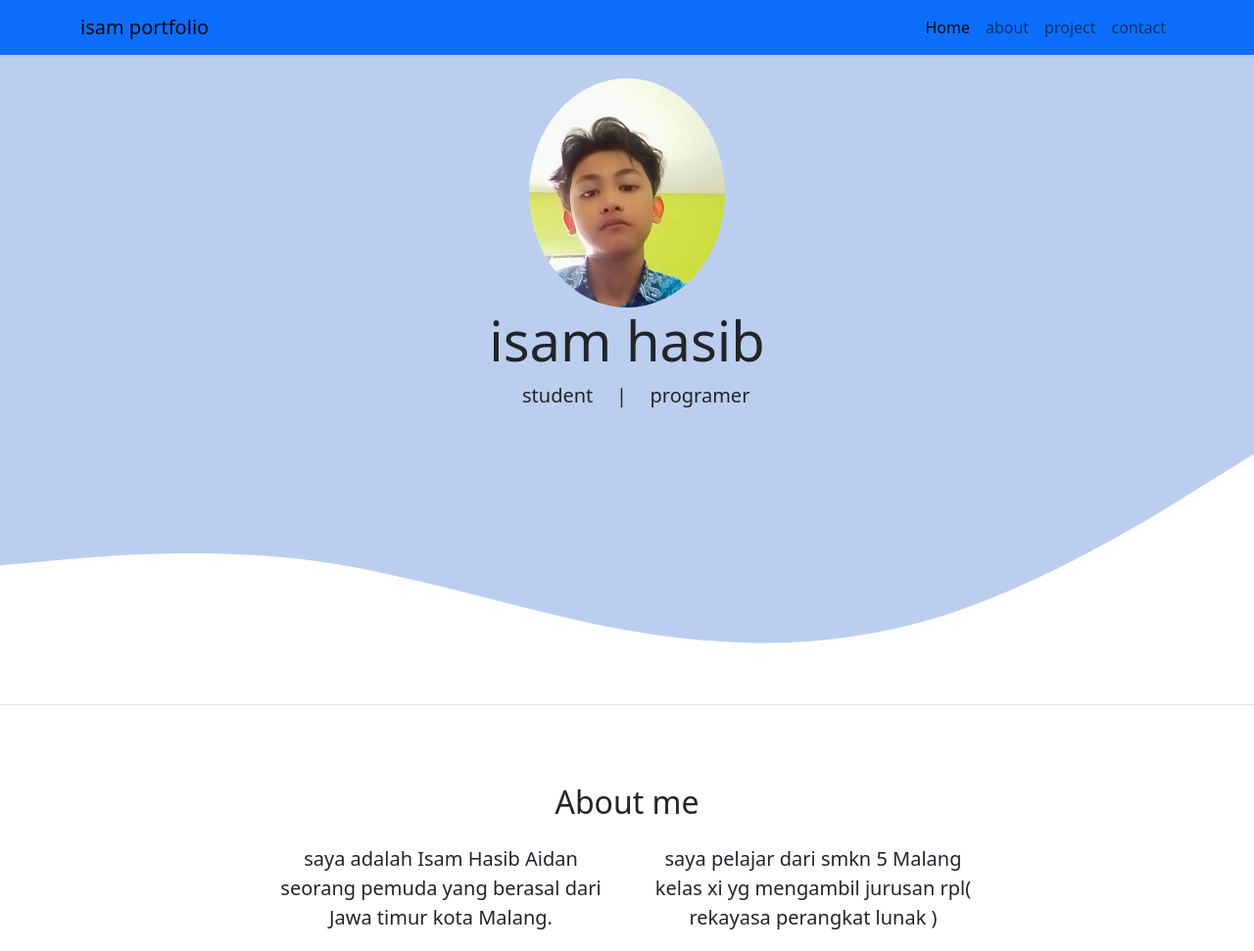
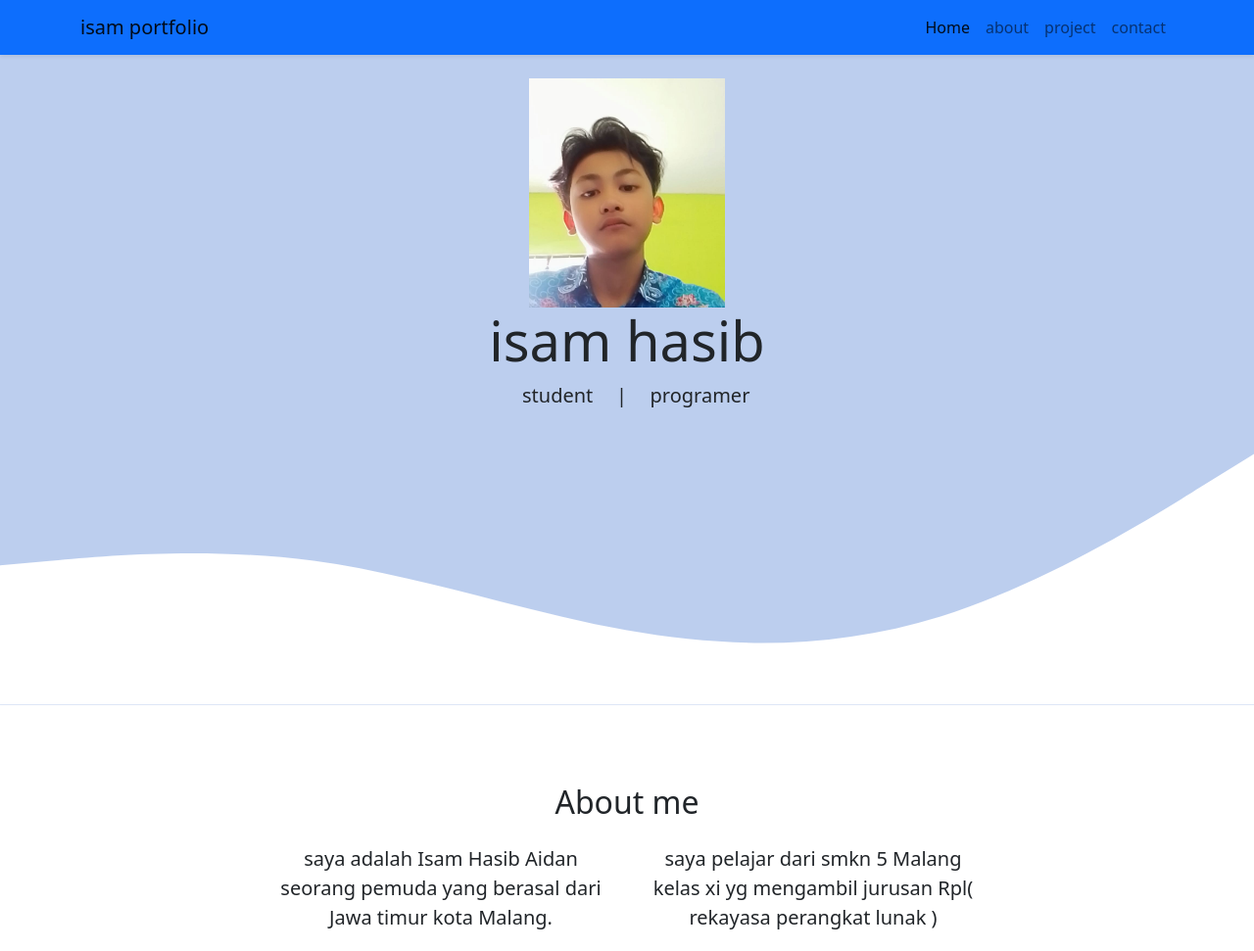
Before and after one commit to ambacong/pak-fandik.github.io, a plain HTML site: page index.html in a window 1280 px wide. Shown: the top 971 px of the page at 98% size. Drawn offline with nearby package versions, Linux system fonts and the light colour scheme.

Commit message:
Add files via upload

```diff
--- a/index.html
+++ b/index.html
@@ -41,7 +41,7 @@
     <!-- navbar -->
     <!-- jumbotron -->
     <section class="jumbotron text-center">
-      <img src="img/Gambar WhatsApp 2025-07-24 pukul 13.21.26_f994df2a.jpg" class="rounded-circle" width="200" />
+      <img src="img/Gambar WhatsApp 2025-07-24 pukul 13.21.26_f994df2a.jpg" class="circle-image" width="200" />
       <h1 class="display-4">isam hasib</h1>
       <p class="lead">ㅤstudent ㅤ|ㅤ programer</p>
       <svg xmlns="http://www.w3.org/2000/svg" viewBox="0 0 1440 320">
@@ -66,7 +66,7 @@
             <p>saya adalah Isam Hasib Aidan seorang pemuda yang berasal dari Jawa timur kota Malang.</p>
           </div>
           <div class="col-md-4">
-            <p>saya pelajar dari smkn 5 Malang kelas xi yg mengambil jurusan rpl( rekayasa perangkat lunak )</p>
+            <p>saya pelajar dari smkn 5 Malang kelas xi yg mengambil jurusan Rpl( rekayasa perangkat lunak )</p>
           </div>
         </div>
       </div>
@@ -106,7 +106,7 @@
     </div>
     <div class="col-md-3 mb-3">
       <div class="card">
-        <img src="img/OIP.jpeg"card-img-top" alt="project three" />
+        <img src="img/OIP.jpeg"card-img-top alt="project three" />
         <div class="card-body">
           <p class="card-text">ini adalah project world war III (picture not found)</p>
         </div>
```
